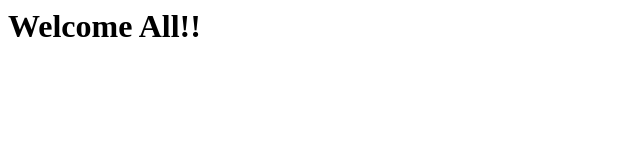
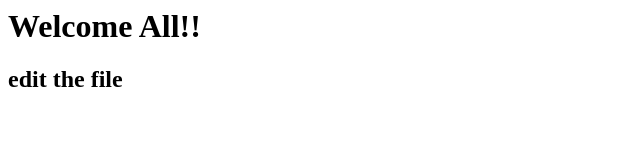
Before and after one commit to Parneet230/DevOpsProject1, a plain HTML site: page index.html in a window 1280 px wide. Shown: the whole page, without its empty margins (0-640 px from the left). Drawn offline with Linux system fonts and the light colour scheme.

Commit message:
Update index.html

```diff
--- a/index.html
+++ b/index.html
@@ -1 +1,2 @@
 <h1> Welcome All!! </h1>
+<h2>edit the file</h2>
```
